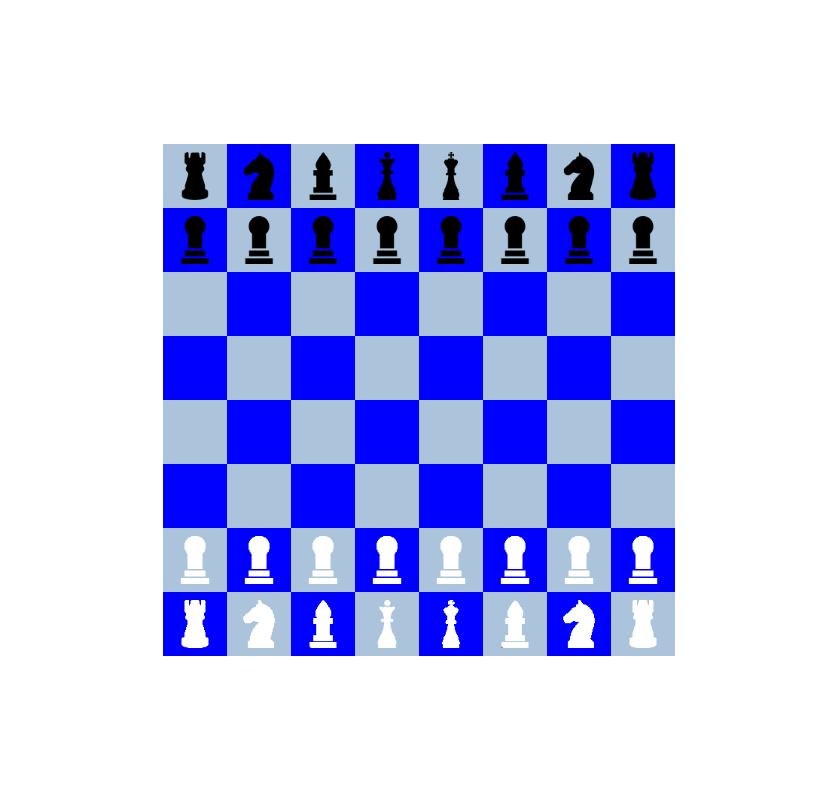
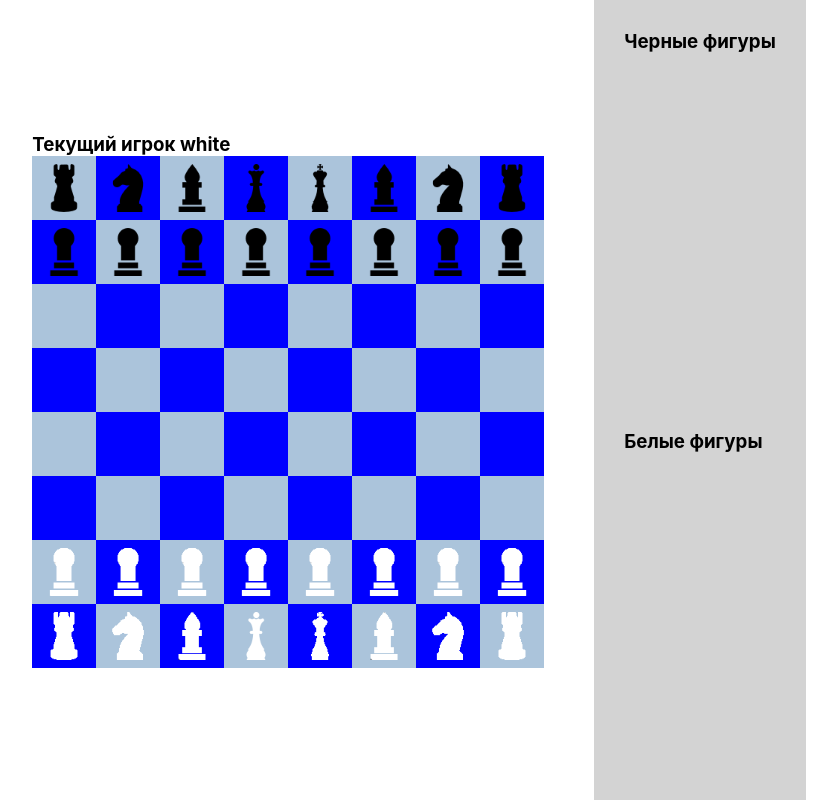
Before and after one commit to pandbaa/Chess, a React (Create React App) app in the folder my-app/: page / in a window 1280 px wide. Shown: the whole page, without its empty margins (221-1058 px from the left). Built offline with nearby package versions, Linux system fonts and the light colour scheme.

Commit message:
Логика переключения игроков

```diff
--- a/my-app/src/App.css
+++ b/my-app/src/App.css
@@ -12,8 +12,8 @@
 }
 
 .board {
-  width: calc(64px*8);
-  height: calc(64px*8);
+  width: calc(64px * 8);
+  height: calc(64px * 8);
   display: flex;
   flex-wrap: wrap;
 }
@@ -49,3 +49,10 @@
   border-radius: 50%;
   background-color: rgb(6, 221, 6);
 }
+
+.lost {
+  height: calc(50vh - 60px);
+  padding: 30px;
+  margin-left: 50px;
+  background-color: lightgray;
+}
--- a/my-app/src/App.tsx
+++ b/my-app/src/App.tsx
@@ -2,11 +2,18 @@ import React, { useEffect, useState } from 'react';
 import BoardComponent from './components/boardComponent';
 import './App.css';
 import { Board } from './models/Board';
+import { Player } from './models/Player';
+import { Colors } from './models/Colors';
+import LostFigures from './components/lostFigures';
 
 function App() {
   const [board, setBoard] = useState(new Board);
+  const [blackPlayer, setBlackPlayer] = useState(new Player(Colors.BLACK));
+  const [whitePlayer, setWhitePlayer] = useState(new Player(Colors.WHITE));
+  const [currentPlayer, setCurrentPlayer] = useState<Player | null>(null);
   useEffect(()=>{
     restart();
+    setCurrentPlayer(whitePlayer);
   }, [])
   function restart() {
     const newBoard=new Board();
@@ -14,9 +21,16 @@ function App() {
     newBoard.addFigures();
     setBoard(newBoard)
   }
+  function swapPlayer() {
+    setCurrentPlayer(currentPlayer?.color === Colors.WHITE ? blackPlayer : whitePlayer)
+  }
   return (
     <div className='app'>
-      <BoardComponent board={board} setBoard={setBoard}/>
+      <BoardComponent board={board} setBoard={setBoard} currentPlayer={currentPlayer} swapPlayer={swapPlayer}/>
+      <div>
+        <LostFigures title={"Черные фигуры"} figures={board.lostBlackFigure}/>
+        <LostFigures title={"Белые фигуры"} figures={board.lostWhiteFigure}/>
+      </div>
     </div>
   );
 }
--- a/my-app/src/components/boardComponent.tsx
+++ b/my-app/src/components/boardComponent.tsx
@@ -2,21 +2,27 @@ import React,  { FC, useEffect, useState } from 'react';
 import { Board } from '../models/Board';
 import CellComponent from './cellComponent';
 import { Cell } from '../models/Cell';
+import { Player } from '../models/Player';
 
 interface BoardProps {
   board: Board;
   setBoard: (board: Board) => void;
+  currentPlayer: Player | null;
+  swapPlayer: ()=>void;
 }
 
-const BoardComponent: FC<BoardProps> =({board, setBoard})=>{
+const BoardComponent: FC<BoardProps> =({board, setBoard, swapPlayer, currentPlayer})=>{
   const [selectedCell, setSelectedCell] = useState<Cell | null>(null);
 
   function click(cell: Cell) {
     if (selectedCell && selectedCell!==cell && selectedCell.figure?.canMove(cell)) {
       selectedCell.moveFigure(cell);
+      swapPlayer();
       setSelectedCell(null);
     } else {
-      setSelectedCell(cell)
+      if (cell.figure?.color === currentPlayer?.color) {
+        setSelectedCell(cell);
+      }
     }
   }
 
@@ -33,6 +39,8 @@ const BoardComponent: FC<BoardProps> =({board, setBoard})=>{
   }
 
   return (
+    <div>
+    <h3>Текущий игрок {currentPlayer?.color}</h3>
     <div className='board'>
       {board.cells.map((row, index)=>
         <React.Fragment key={index}>
@@ -40,6 +48,7 @@ const BoardComponent: FC<BoardProps> =({board, setBoard})=>{
         </React.Fragment>
       )}
     </div>
+    </div>
   );
 }
 
--- /dev/null
+++ b/my-app/src/components/lostFigures.tsx
@@ -0,0 +1,21 @@
+import React, { FC } from 'react';
+import { Figure } from '../models/figures/Figure';
+
+interface LostFiguresProps {
+  title: string;
+  figures: Figure[];
+}
+
+const LostFigures: FC<LostFiguresProps> = ({title, figures})=>{
+  return (
+    <div className='lost'>
+      <h3>{title}</h3>
+      {figures.map(figure=>
+      <div key={figure.id}>
+        {figure.name} {figure.logo && <img width={20} height={20} src={figure.logo}/>}
+      </div>)}
+    </div>
+  );
+};
+
+export default LostFigures;
--- a/my-app/src/models/Board.ts
+++ b/my-app/src/models/Board.ts
@@ -6,9 +6,13 @@ import { Knight } from "./figures/Knight";
 import { Pawn } from "./figures/Pawn";
 import { Queen } from "./figures/Queen";
 import { Rook } from "./figures/Rook";
+import { Figure } from "./figures/Figure";
 
 export class Board {
   cells: Cell[][]=[];
+  lostBlackFigure: Figure[]=[];
+  lostWhiteFigure: Figure[]=[];
+
   public initCells() {
     for (let i=0;i<8;i++) {
       const row: Cell[]=[]
@@ -77,6 +81,8 @@ export class Board {
   public getCopyBoard(): Board {
     const newBoard=new Board();
     newBoard.cells = this.cells;
+    newBoard.lostBlackFigure=this.lostBlackFigure;
+    newBoard.lostWhiteFigure=this.lostWhiteFigure;
     return newBoard;
   }
   public highlightCells(selestedCell: Cell | null) {
--- a/my-app/src/models/Cell.ts
+++ b/my-app/src/models/Cell.ts
@@ -11,31 +11,44 @@ export class Cell {
   available: boolean;
   id: number;
 
-  constructor(board: Board, x: number, y: number, color: Colors, figure: Figure | null) {
-    this.x=x;
-    this.y=y;
-    this.color=color;
-    this.figure=figure;
-    this.board=board;
-    this.available=false;
-    this.id=Math.random();
+  constructor(
+    board: Board,
+    x: number,
+    y: number,
+    color: Colors,
+    figure: Figure | null,
+  ) {
+    this.x = x;
+    this.y = y;
+    this.color = color;
+    this.figure = figure;
+    this.board = board;
+    this.available = false;
+    this.id = Math.random();
   }
-
+  addLostFigure(figure: Figure) {
+    figure.color === Colors.BLACK
+      ? this.board.lostBlackFigure.push(figure)
+      : this.board.lostWhiteFigure.push(figure);
+  }
   moveFigure(target: Cell) {
     if (this.figure && this.figure?.canMove(target)) {
       this.figure.moveFigure(target);
+      if (target.figure) {
+        this.addLostFigure(target.figure);
+      }
       target.setFigure(this.figure);
-      this.figure=null;
+      this.figure = null;
     }
   }
   isEmpty() {
-    return this.figure===null;
+    return this.figure === null;
   }
   isEmptyVertical(target: Cell): boolean {
-    if (this.x!==target.x) return false;
-    const min=Math.min(this.y, target.y);
-    const max=Math.max(this.y, target.y);
-    for (let y=min+1; y<max; y++) {
+    if (this.x !== target.x) return false;
+    const min = Math.min(this.y, target.y);
+    const max = Math.max(this.y, target.y);
+    for (let y = min + 1; y < max; y++) {
       if (!this.board.getCell(this.x, y).isEmpty()) {
         return false;
       }
@@ -43,35 +56,37 @@ export class Cell {
     return true;
   }
   isEmptyHoryzontal(target: Cell): boolean {
-    if (this.y!==target.y) return false;
-    const min=Math.min(this.x, target.x);
-    const max=Math.max(this.x, target.x);
-    for (let x=min+1; x<max; x++) {
+    if (this.y !== target.y) return false;
+    const min = Math.min(this.x, target.x);
+    const max = Math.max(this.x, target.x);
+    for (let x = min + 1; x < max; x++) {
       if (!this.board.getCell(x, this.y).isEmpty()) {
         return false;
       }
     }
     return true;
   }
-  isEmptyDiagonal(target:Cell): boolean {
-    const absX=Math.abs(target.x - this.x); //стоят ли две точки на диагоналях
-    const absY=Math.abs(target.y - this.y);
-    if (absX!==absY) return false;
+  isEmptyDiagonal(target: Cell): boolean {
+    const absX = Math.abs(target.x - this.x); //стоят ли две точки на диагоналях
+    const absY = Math.abs(target.y - this.y);
+    if (absX !== absY) return false;
 
-    const dy=this.y< target.y ? 1 : -1; //множители для выбора направления движения
-    const dx=this.x< target.x ? 1 : -1;
-    for (let i=1;i<absX;i++) {  //проходим по всем ячейкам по диагонали от this до target
-      if (!this.board.getCell(this.x+dx*i, this.y+dy*i).isEmpty()) return false;
+    const dy = this.y < target.y ? 1 : -1; //множители для выбора направления движения
+    const dx = this.x < target.x ? 1 : -1;
+    for (let i = 1; i < absX; i++) {
+      //проходим по всем ячейкам по диагонали от this до target
+      if (!this.board.getCell(this.x + dx * i, this.y + dy * i).isEmpty())
+        return false;
     }
     return true;
   }
   setFigure(figure: Figure) {
-    this.figure=figure;
-    this.figure.cell=this;
+    this.figure = figure;
+    this.figure.cell = this;
   }
-  isEnemy(target: Cell) : boolean {
+  isEnemy(target: Cell): boolean {
     if (target.figure) {
-      return this.figure?.color !==target.figure.color;
+      return this.figure?.color !== target.figure.color;
     }
     return false;
   }
--- a/my-app/src/models/Player.ts
+++ b/my-app/src/models/Player.ts
@@ -1,3 +1,8 @@
+import { Colors } from "./Colors";
+
 export class Player {
-
+  color: Colors;
+  constructor(color: Colors) {
+    this.color=color;
+  }
 }
```
